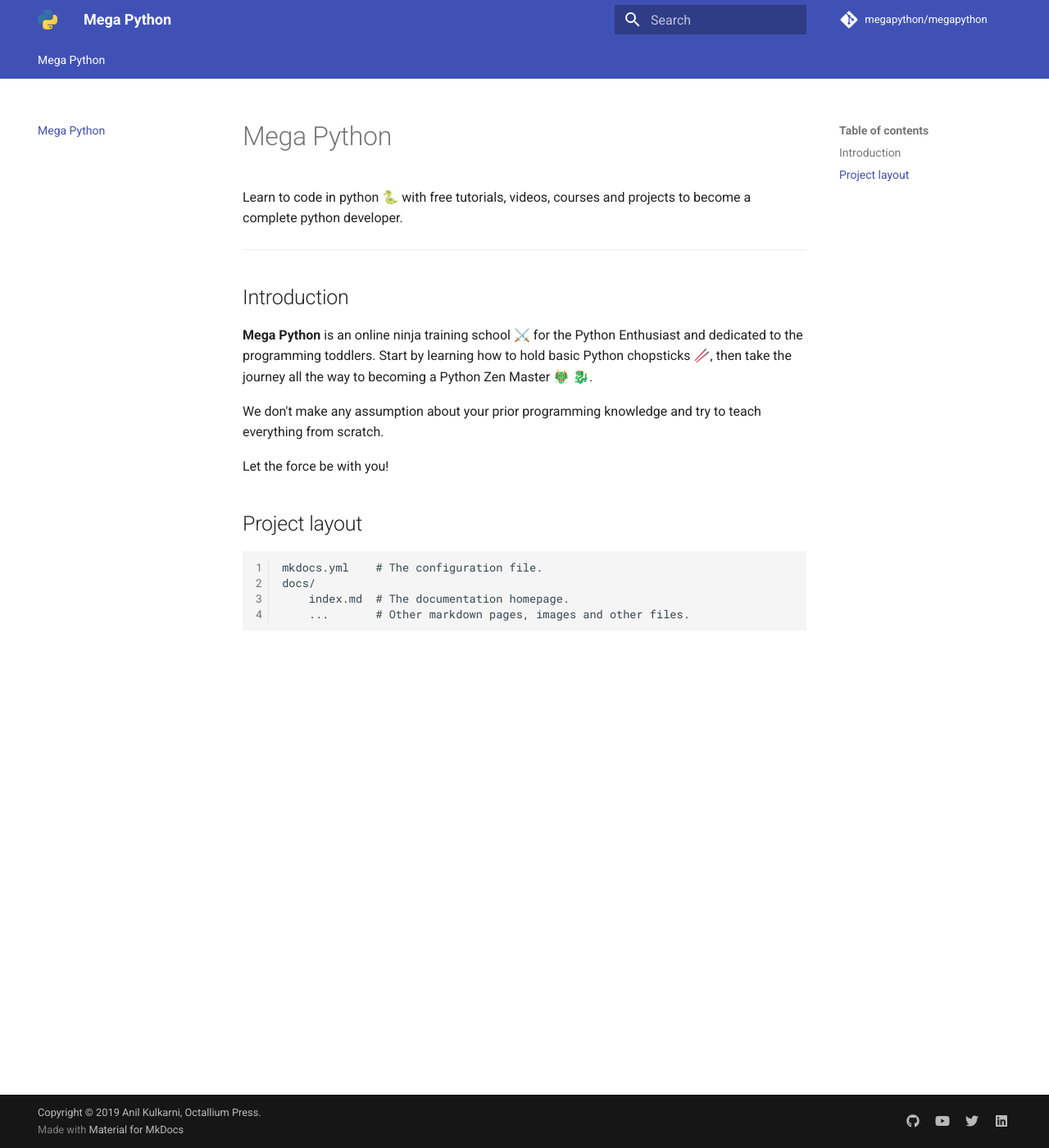
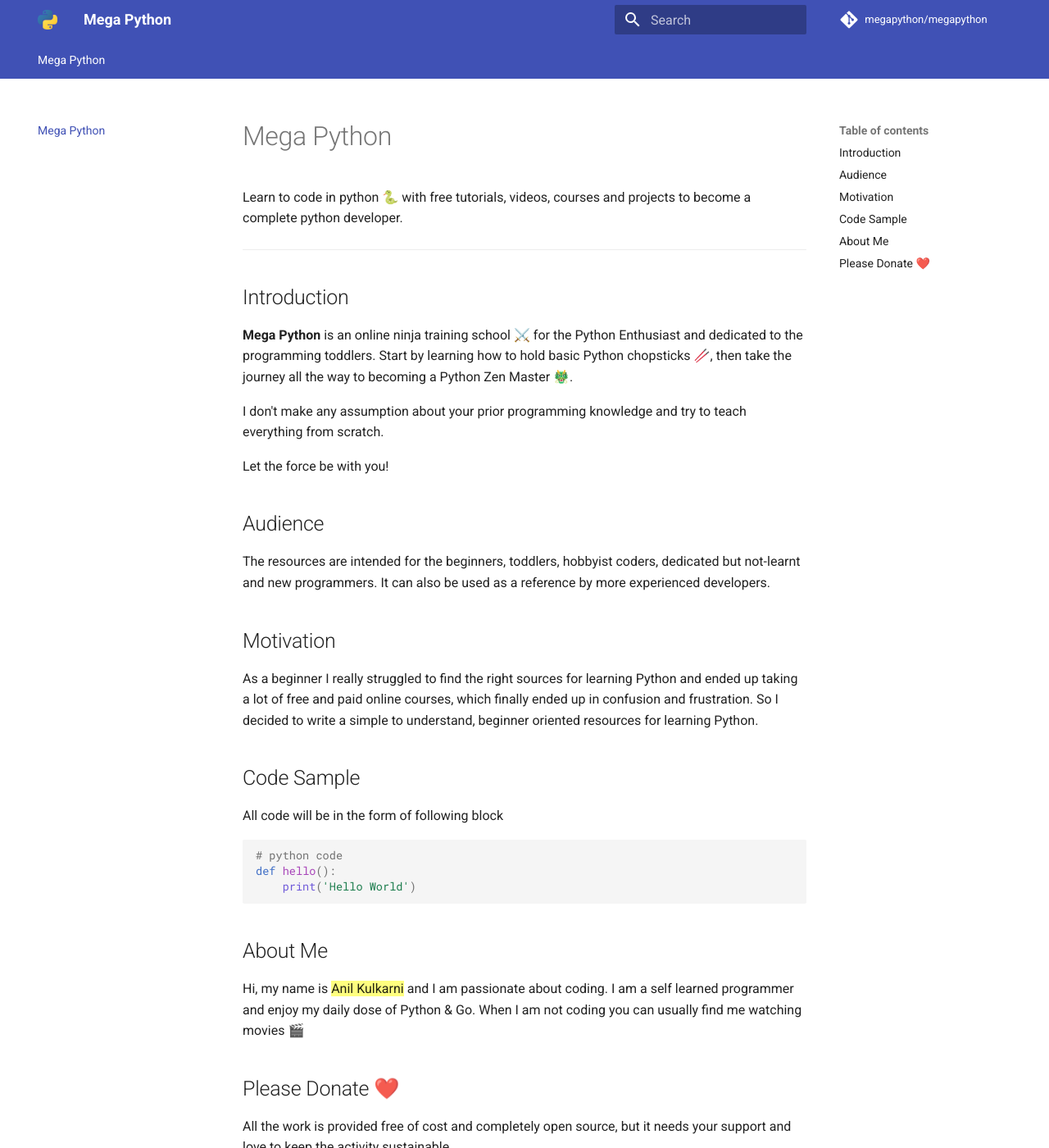
Before and after one commit to megapython/megapython, an MkDocs documentation site: the page built from docs/index.md, in a window 1280 px wide and 1400 px high. Shown: the whole window at 82% size. Built offline with MkDocs 1.6.1 and Material for MkDocs 9.7.7, drawn with Linux system fonts in a browser that asks for light colours; comment, search, counter and statistics services are not loaded; some of the changed text lies outside the part shown.

Commit message:
initial commit

````diff
--- a/docs/index.md
+++ b/docs/index.md
@@ -6,15 +6,38 @@
 
 ## Introduction
 
-**Mega Python** is an online ninja training school ⚔️ for the Python Enthusiast and dedicated to the programming toddlers. Start by learning how to hold basic Python chopsticks 🥢, then take the journey all the way to becoming a Python Zen Master 🐲 🐉.
+**Mega Python** is an online ninja training school ⚔️ for the Python Enthusiast and dedicated to the programming toddlers. Start by learning how to hold basic Python chopsticks 🥢, then take the journey all the way to becoming a Python Zen Master 🐲.
 
-We don't make any assumption about your prior programming knowledge and try to teach everything from scratch.
+I don't make any assumption about your prior programming knowledge and try to teach everything from scratch.
 
 Let the force be with you!
 
-## Project layout
+## Audience
 
-    mkdocs.yml    # The configuration file.
-    docs/
-        index.md  # The documentation homepage.
-        ...       # Other markdown pages, images and other files.
+The resources are intended for the beginners, toddlers, hobbyist coders, dedicated but not-learnt and new programmers. It can also be used as a reference by more experienced developers.
+
+## Motivation
+
+As a beginner I really struggled to find the right sources for learning Python and ended up taking a lot of free and paid online courses, which finally ended up in confusion and frustration. So I decided to write a simple to understand, beginner oriented resources for learning Python.
+
+## Code Sample
+
+All code will be in the form of following block
+
+```python
+# python code
+def hello():
+    print('Hello World')
+```
+
+## About Me
+
+Hi, my name is {==Anil Kulkarni==} and I am passionate about coding. I am a self learned programmer and enjoy my daily dose of Python & Go. When I am not coding you can usually find me watching movies 🎬
+
+## Please Donate ❤️
+
+All the work is provided free of cost and completely open source, but it needs your support and love to keep the activity sustainable.
+
+Any support is genuinely appreciated, you can help by sending a small donation by clicking the below link:
+
+[<img src="images/paypal-logo.png" alt="Paypal" title="Paypal" width="200"/>](https://www.paypal.me/octallium)
````
Also changed, not shown: docs/images/paypal-logo.png (added), site/images/paypal-logo.png (added), site/index.html, site/search/search_index.json, 1 other file.
